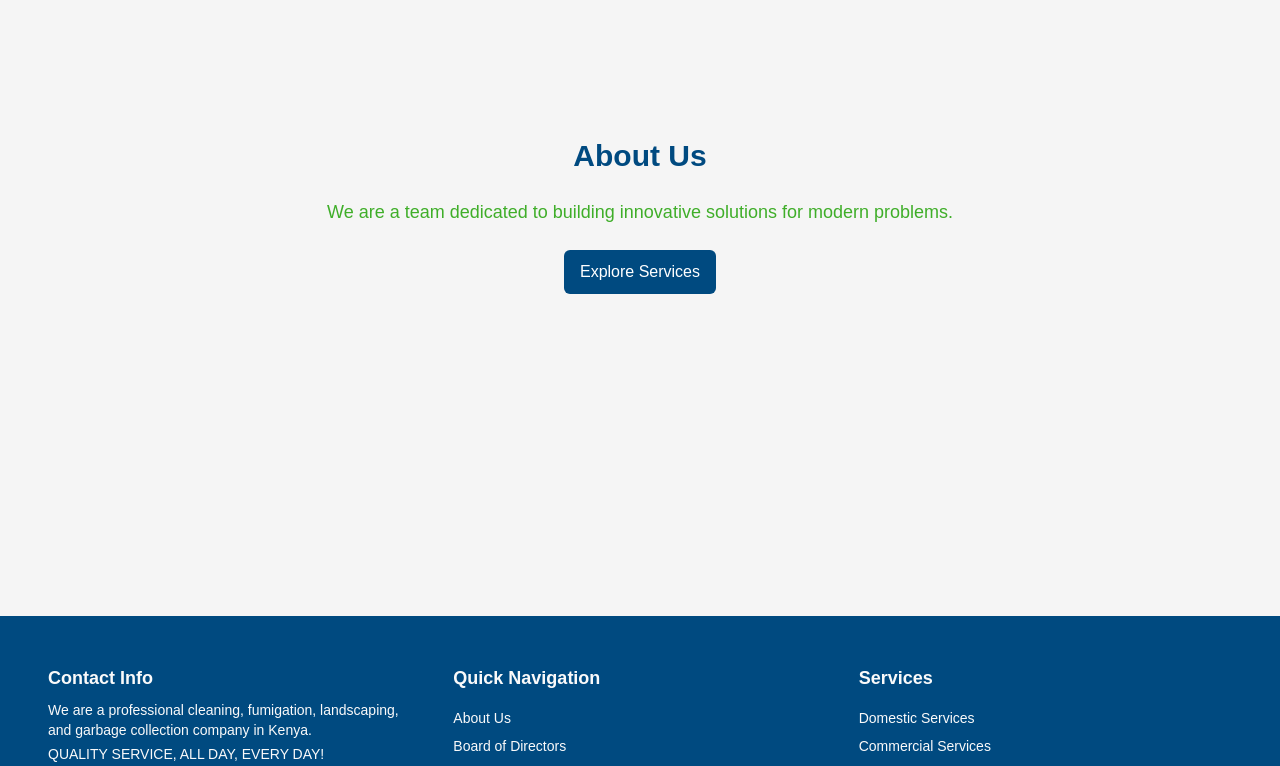
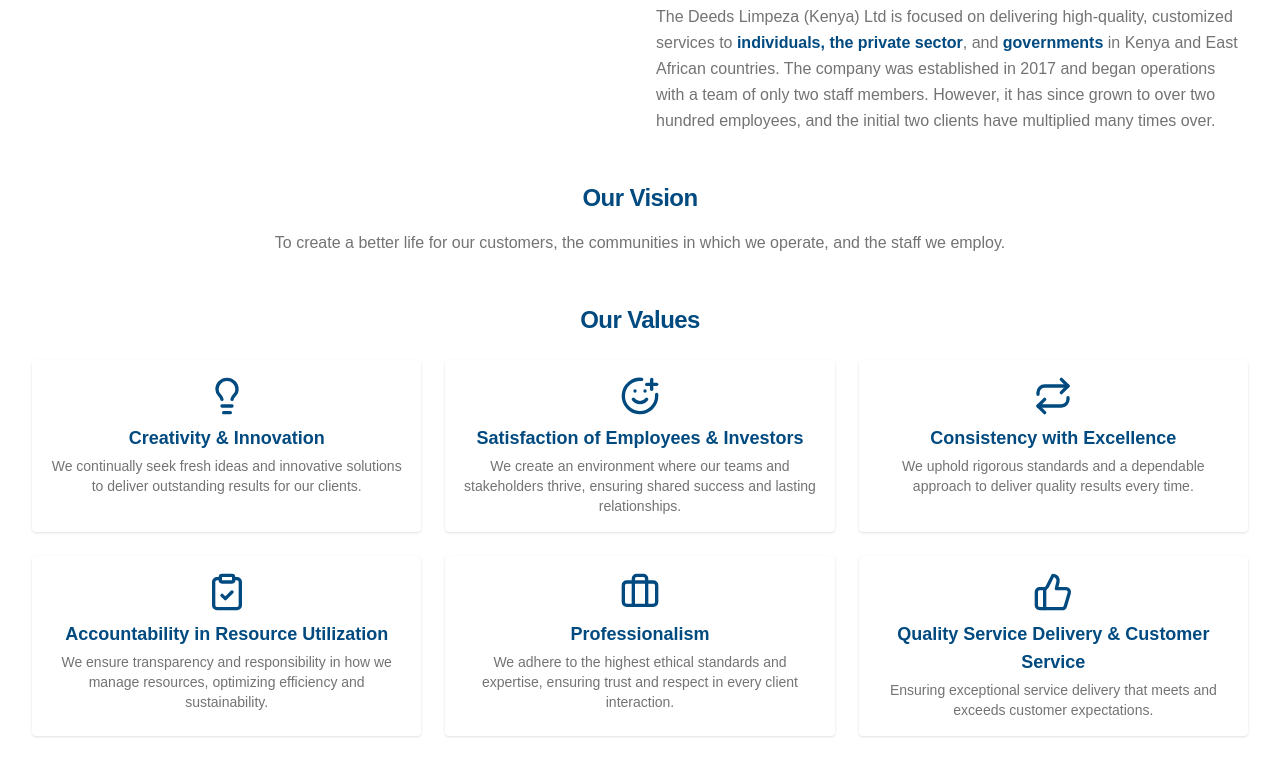
Before and after one commit to musebe/mugo-cleaning-, a Next.js app: page /about in a window 1280 px wide. Shown: the part 300-1066 px from the top of the page. Built offline with nearby package versions, Linux system fonts and the light colour scheme.

Commit message:
finalized about is page

```diff
--- a/src/app/about/page.tsx
+++ b/src/app/about/page.tsx
@@ -1,14 +1,211 @@
+'use client';
+
+import React from 'react';
+import { motion } from 'motion/react';
+import { CldImage } from 'next-cloudinary';
+import {
+  Lightbulb,
+  SmilePlus,
+  Repeat,
+  ClipboardCheck,
+  Briefcase,
+  ThumbsUp,
+} from 'lucide-react';
+
 export default function AboutUs() {
   return (
-    <div className='flex flex-col items-center justify-center min-h-screen p-8 sm:p-20 bg-muted'>
-      <main className='flex flex-col items-center gap-6 text-center'>
-        <h1 className='text-primary text-3xl font-bold'>About Us</h1>
-        <p className='text-secondary text-lg'>
-          We are a team dedicated to building innovative solutions for modern
-          problems.
-        </p>
-        <button className='button button-primary'>Explore Services</button>
-      </main>
-    </div>
+    <main className='container mx-auto px-4 md:px-8 py-12 space-y-12'>
+      {/* 1) ABOUT US SECTION */}
+      <section className='flex flex-col md:flex-row items-start gap-8'>
+        {/* Left Column: Image */}
+        <motion.div
+          className='flex-1 flex justify-center items-center'
+          initial={{ opacity: 0, x: -50 }}
+          whileInView={{ opacity: 1, x: 0 }}
+          transition={{ duration: 1 }}
+          viewport={{ once: true }}
+        >
+          <CldImage
+            src='mudo/cleaning-company-18' // Replace with your actual publicId
+            alt='Professional Cleaning Showcase'
+            width={800}
+            height={600}
+            crop='fit'
+            priority
+            className='object-cover w-full max-w-md rounded-lg shadow-md'
+          />
+        </motion.div>
+
+        {/* Right Column: Text */}
+        <motion.div
+          className='flex-1 mt-6 md:mt-0 space-y-6'
+          initial={{ opacity: 0, x: 50 }}
+          whileInView={{ opacity: 1, x: 0 }}
+          transition={{ duration: 1 }}
+          viewport={{ once: true }}
+        >
+          <h2 className='text-3xl font-bold tracking-tight text-primary'>
+            About Us
+          </h2>
+          <p className='text-lg font-semibold text-primary'>
+            We are a professional cleaning, fumigation, landscaping, and garbage
+            collection company in Kenya.
+          </p>
+          <p className='leading-relaxed text-muted-foreground'>
+            The Deeds Limpeza (Kenya) Ltd is focused on delivering high-quality,
+            customized services to{' '}
+            <span className='font-semibold text-primary'>
+              individuals, the private sector
+            </span>
+            , and{' '}
+            <span className='font-semibold text-primary'>governments</span> in
+            Kenya and East African countries. The company was established in
+            2017 and began operations with a team of only two staff members.
+            However, it has since grown to over two hundred employees, and the
+            initial two clients have multiplied many times over.
+          </p>
+        </motion.div>
+      </section>
+
+      {/* 2) OUR VISION (Centered Title) */}
+      <section className='space-y-4 text-center'>
+        <motion.h3
+          className='text-xl md:text-2xl font-bold tracking-tight text-primary text-center'
+          initial={{ opacity: 0, y: 30 }}
+          whileInView={{ opacity: 1, y: 0 }}
+          transition={{ duration: 1 }}
+          viewport={{ once: true }}
+        >
+          Our Vision
+        </motion.h3>
+        <motion.p
+          className='leading-relaxed text-muted-foreground mx-auto max-w-3xl'
+          initial={{ opacity: 0, y: 30 }}
+          whileInView={{ opacity: 1, y: 0 }}
+          transition={{ duration: 1, delay: 0.1 }}
+          viewport={{ once: true }}
+        >
+          To create a better life for our customers, the communities in which we
+          operate, and the staff we employ.
+        </motion.p>
+      </section>
+
+      {/* 3) OUR VALUES (2x3 Grid) */}
+      <section className='space-y-6'>
+        <h3 className='text-xl md:text-2xl font-bold tracking-tight text-primary text-center'>
+          Our Values
+        </h3>
+
+        <div className='grid grid-cols-1 md:grid-cols-3 gap-6'>
+          {/* 1) Creativity & Innovation */}
+          <motion.div
+            className='flex flex-col items-center text-center p-4 rounded shadow bg-white dark:bg-muted'
+            initial={{ opacity: 0, y: 30 }}
+            whileInView={{ opacity: 1, y: 0 }}
+            transition={{ duration: 0.7 }}
+            viewport={{ once: true }}
+          >
+            <Lightbulb className='w-10 h-10 text-primary mb-2' />
+            <h4 className='text-lg font-semibold text-primary mb-1'>
+              Creativity &amp; Innovation
+            </h4>
+            <p className='text-sm text-muted-foreground'>
+              We continually seek fresh ideas and innovative solutions to
+              deliver outstanding results for our clients.
+            </p>
+          </motion.div>
+
+          {/* 2) Satisfaction of Employees & Investors */}
+          <motion.div
+            className='flex flex-col items-center text-center p-4 rounded shadow bg-white dark:bg-muted'
+            initial={{ opacity: 0, y: 30 }}
+            whileInView={{ opacity: 1, y: 0 }}
+            transition={{ duration: 0.7, delay: 0.1 }}
+            viewport={{ once: true }}
+          >
+            <SmilePlus className='w-10 h-10 text-primary mb-2' />
+            <h4 className='text-lg font-semibold text-primary mb-1'>
+              Satisfaction of Employees &amp; Investors
+            </h4>
+            <p className='text-sm text-muted-foreground'>
+              We create an environment where our teams and stakeholders thrive,
+              ensuring shared success and lasting relationships.
+            </p>
+          </motion.div>
+
+          {/* 3) Consistency with Excellence */}
+          <motion.div
+            className='flex flex-col items-center text-center p-4 rounded shadow bg-white dark:bg-muted'
+            initial={{ opacity: 0, y: 30 }}
+            whileInView={{ opacity: 1, y: 0 }}
+            transition={{ duration: 0.7, delay: 0.2 }}
+            viewport={{ once: true }}
+          >
+            <Repeat className='w-10 h-10 text-primary mb-2' />
+            <h4 className='text-lg font-semibold text-primary mb-1'>
+              Consistency with Excellence
+            </h4>
+            <p className='text-sm text-muted-foreground'>
+              We uphold rigorous standards and a dependable approach to deliver
+              quality results every time.
+            </p>
+          </motion.div>
+
+          {/* 4) Accountability in Resource Utilization */}
+          <motion.div
+            className='flex flex-col items-center text-center p-4 rounded shadow bg-white dark:bg-muted'
+            initial={{ opacity: 0, y: 30 }}
+            whileInView={{ opacity: 1, y: 0 }}
+            transition={{ duration: 0.7, delay: 0.3 }}
+            viewport={{ once: true }}
+          >
+            <ClipboardCheck className='w-10 h-10 text-primary mb-2' />
+            <h4 className='text-lg font-semibold text-primary mb-1'>
+              Accountability in Resource Utilization
+            </h4>
+            <p className='text-sm text-muted-foreground'>
+              We ensure transparency and responsibility in how we manage
+              resources, optimizing efficiency and sustainability.
+            </p>
+          </motion.div>
+
+          {/* 5) Professionalism */}
+          <motion.div
+            className='flex flex-col items-center text-center p-4 rounded shadow bg-white dark:bg-muted'
+            initial={{ opacity: 0, y: 30 }}
+            whileInView={{ opacity: 1, y: 0 }}
+            transition={{ duration: 0.7, delay: 0.4 }}
+            viewport={{ once: true }}
+          >
+            <Briefcase className='w-10 h-10 text-primary mb-2' />
+            <h4 className='text-lg font-semibold text-primary mb-1'>
+              Professionalism
+            </h4>
+            <p className='text-sm text-muted-foreground'>
+              We adhere to the highest ethical standards and expertise, ensuring
+              trust and respect in every client interaction.
+            </p>
+          </motion.div>
+
+          {/* 6) Quality Service Delivery & Customer Service */}
+          <motion.div
+            className='flex flex-col items-center text-center p-4 rounded shadow bg-white dark:bg-muted'
+            initial={{ opacity: 0, y: 30 }}
+            whileInView={{ opacity: 1, y: 0 }}
+            transition={{ duration: 0.7, delay: 0.5 }}
+            viewport={{ once: true }}
+          >
+            <ThumbsUp className='w-10 h-10 text-primary mb-2' />
+            <h4 className='text-lg font-semibold text-primary mb-1'>
+              Quality Service Delivery &amp; Customer Service
+            </h4>
+            <p className='text-sm text-muted-foreground'>
+              Ensuring exceptional service delivery that meets and exceeds
+              customer expectations.
+            </p>
+          </motion.div>
+        </div>
+      </section>
+    </main>
   );
 }
```
Also changed, not shown: src/app/contact/page.tsx (added).
